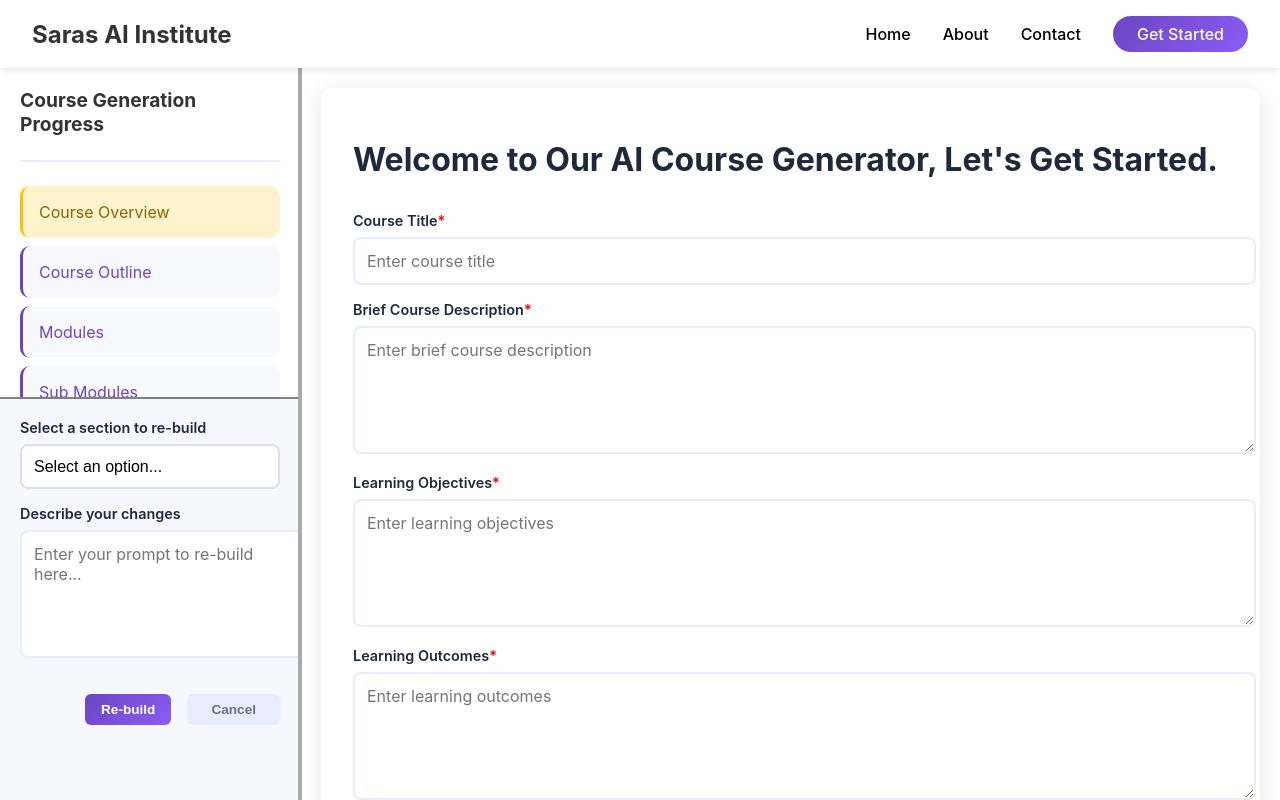
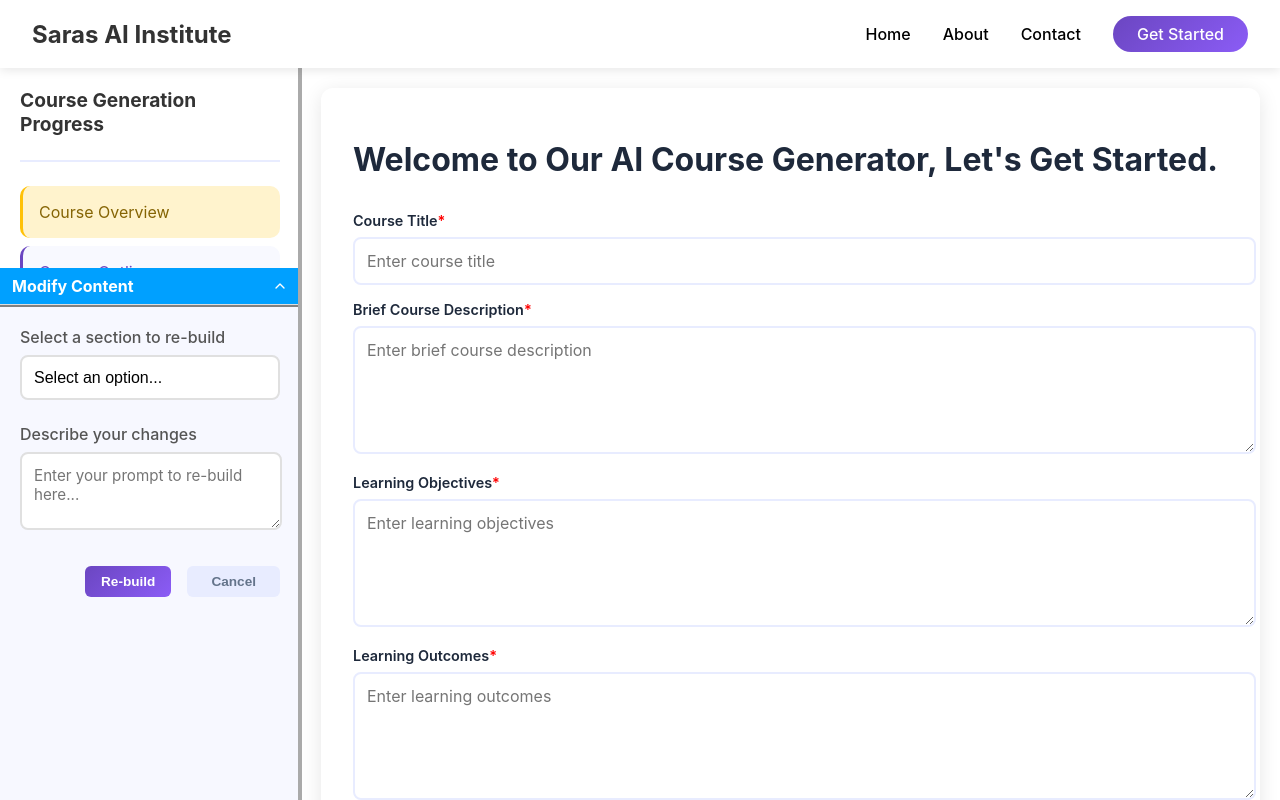
Before and after one commit to asmijit-s/corgen_updated, a React (Create React App) app in the folder frontend/: page / in a window 1280 px wide. Built offline with nearby package versions, Linux system fonts and the light colour scheme.

Commit message:
css updates

```diff
--- a/frontend/src/App.css
+++ b/frontend/src/App.css
@@ -27,7 +27,8 @@
   height: 100%;
   min-width: 200px;
   max-width: 600px;
-  background-color: #f9f9f9;
+  background-color: #ffff;
+  align-items: flex-end;
 }
 
 .journey-steps {
--- a/frontend/src/App.js
+++ b/frontend/src/App.js
@@ -12,6 +12,7 @@ import SubmodulesPage from "./components/SubModule.jsx";
 import ActivitiesPage from "./components/Activtity.jsx";
 import ModulesDropdownPage from "./components/ModuleDropdown.jsx";
 import BlueprintPage from "./components/Blueprint.jsx";
+import { FiChevronUp, FiChevronDown } from 'react-icons/fi'; // add this at the top
 import "./App.css";
 
 function generateOptionsFromLocalStorage(context = 'outline') {
@@ -85,6 +86,9 @@ function AppContent() {
   const [options, setOptions] = useState([]);
   const [leftPanelWidth, setLeftPanelWidth] = useState(300);
   const isResizing = useRef(false);
+  const [isCollapsed, setIsCollapsed] = useState(false); // NEW
+
+  const toggleCollapse = () => setIsCollapsed(prev => !prev);
 
   const handleMouseDown = () => { isResizing.current = true; };
   const handleMouseMove = (e) => {
@@ -132,10 +136,34 @@ function AppContent() {
       <div className="main-layout">
         <div className="left-panel" style={{ width: leftPanelWidth }}>
           <CourseGenerationProgress />
-          <ModificationSelector
-            options={options.map(({ label, value }) => ({ label, value }))}
-            onSubmit={handleModificationSubmit}
-          />
+          {/* Collapsible Header */}
+          <div
+            className="modification-toggle-header"
+            onClick={toggleCollapse}
+            style={{
+              display: 'flex',
+              justifyContent: 'space-between',
+              alignItems: 'center',
+              padding: '8px 12px',
+              backgroundColor: 'rgb(0 160 255)',
+              borderBottom: '1px solid #ddd',
+              cursor: 'pointer',
+              height: 'fit-content',
+              width:'-webkit-fill-available',
+              color:'white'
+            }}
+          >
+            <span><strong>Modify Content</strong></span>
+            {isCollapsed ? <FiChevronDown /> : <FiChevronUp />}
+          </div>
+
+          {/* Conditionally show ModificationSelector */}
+          {!isCollapsed && (
+            <ModificationSelector
+              options={options.map(({ label, value }) => ({ label, value }))}
+              onSubmit={handleModificationSubmit}
+            />
+          )}
         </div>
         <div className="drag-handle" onMouseDown={handleMouseDown} style={{ left: leftPanelWidth - 2 }} />
         <div className="main-content">
--- a/frontend/src/components/Blueprint.jsx
+++ b/frontend/src/components/Blueprint.jsx
@@ -132,9 +132,7 @@ const BlueprintPage = () => {
     });
   };
   const handleSaveAndContinue = () => {
-    if (saveChanges()) {
-      navigate("/generate");
-    }
+    navigate("/generate");
   };
   const cancelEdit = () => {
     setEditing({
--- a/frontend/src/components/ModulePage.jsx
+++ b/frontend/src/components/ModulePage.jsx
@@ -69,7 +69,6 @@ const ModulesPage = () => {
         localStorage.setItem("generatedCourse", JSON.stringify(parsed));
     }
     window.location.reload();
-
     };
 
 
--- a/frontend/src/components/UserInputPanel.jsx
+++ b/frontend/src/components/UserInputPanel.jsx
@@ -51,10 +51,10 @@ const ModificationSelector = ({
 
   return (
     <div className="modification-section">
-      <div className="form-group">
-        <label className="form-label">{dropdownLabel}</label>
+      <div className="form-group-modification">
+        <label className="form-label-modification">{dropdownLabel}</label>
         <select
-          className="select-dropdown"
+          className="select-dropdown-modification"
           value={selectedOption}
           onChange={(e) => setSelectedOption(e.target.value)}
           disabled={isLoading}
@@ -68,10 +68,10 @@ const ModificationSelector = ({
         </select>
       </div>
 
-      <div className="form-group">
-        <label className="form-label">{textareaLabel}</label>
+      <div className="form-group-modification">
+        <label className="form-label-modification">{textareaLabel}</label>
         <textarea
-          className="modification-textarea"
+          className="modification-textarea-modification"
           value={modificationText}
           onChange={(e) => setModificationText(e.target.value)}
           placeholder={placeholder}
--- a/frontend/src/components/css/CourseGenerationProgress.css
+++ b/frontend/src/components/css/CourseGenerationProgress.css
@@ -1,6 +1,7 @@
 .progress-section {
   background-color: white;
-  height: 40vh;
+  min-height: 20vh;
+  height:-webkit-fill-available;
   overflow-y: auto;
   padding: 20px;
 }
--- a/frontend/src/components/css/ModificationSelector.css
+++ b/frontend/src/components/css/ModificationSelector.css
@@ -1,7 +1,8 @@
 .modification-section {
   padding: 20px;
   background: #f7f8ff;
-  height: 50vh;
+  height: 1000vh;
+  width: -webkit-fill-available;
   border-top: 2px solid grey;
   overflow-y: auto;
 }
@@ -13,18 +14,18 @@
   margin-bottom: 1rem;
 }
 
-.form-group {
+.form-group-modification {
   margin-bottom: 1.5rem;
 }
 
-.form-label {
+.form-label-modification {
   display: block;
   font-weight: 500;
   color: #555;
   margin-bottom: 0.5rem;
 }
 
-.select-dropdown {
+.select-dropdown-modification {
   width: 100%;
   padding: 0.75rem;
   border: 2px solid #e0e0e0;
@@ -34,13 +35,13 @@
   cursor: pointer;
 }
 
-.select-dropdown:focus {
+.select-dropdown-modification:focus {
   outline: none;
   border-color: #667eea;
   box-shadow: 0 0 0 3px rgba(102, 126, 234, 0.1);
 }
 
-.modification-textarea {
+.modification-textarea-modification {
   width: 90%;
   min-height: 50px;
   padding: 0.75rem;
@@ -51,7 +52,7 @@
   font-family: inherit;
 }
 
-.modification-textarea:focus {
+.modification-textarea-modification:focus {
   outline: none;
   border-color: #667eea;
   box-shadow: 0 0 0 3px rgba(102, 126, 234, 0.1);
```
